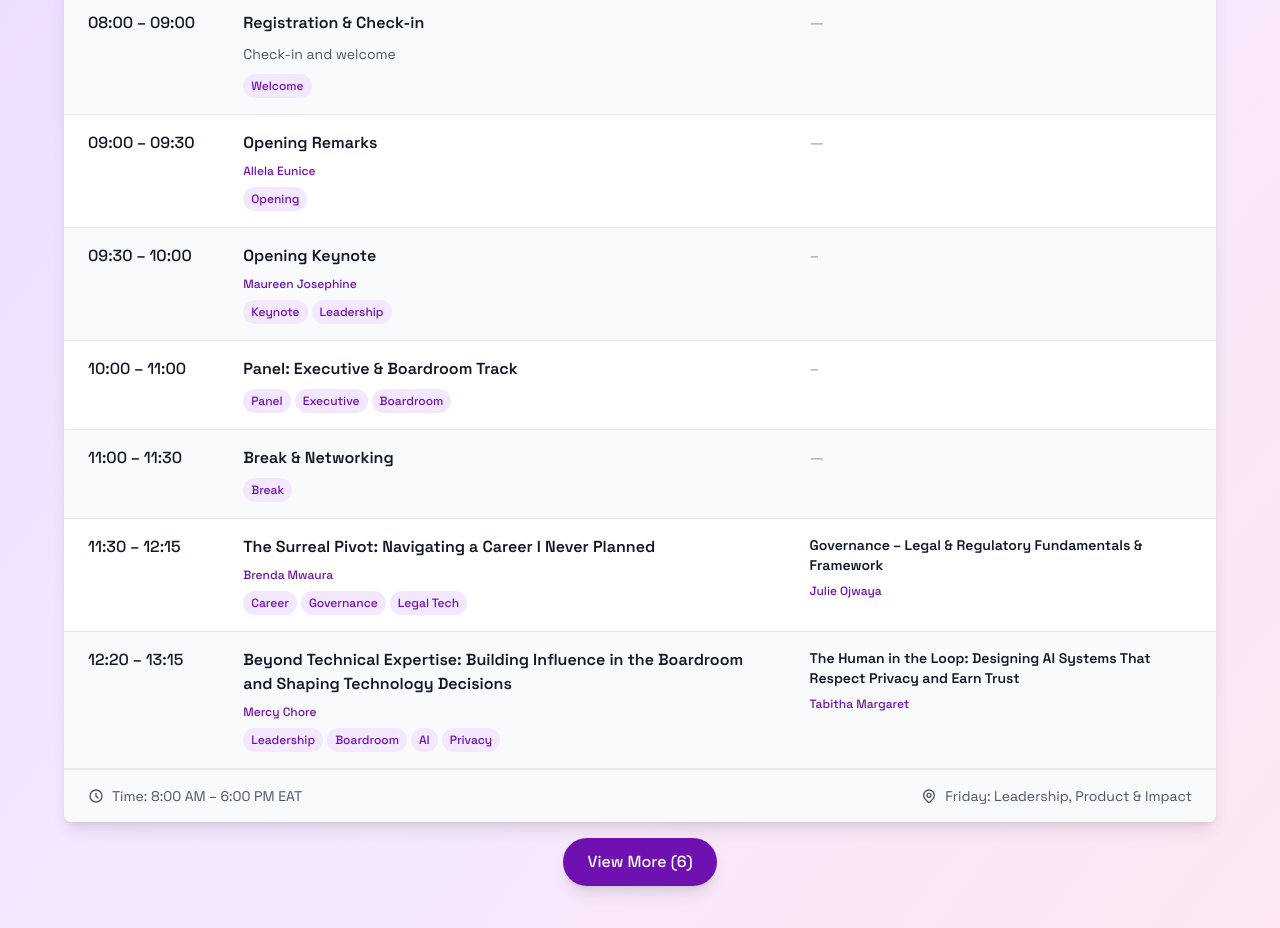
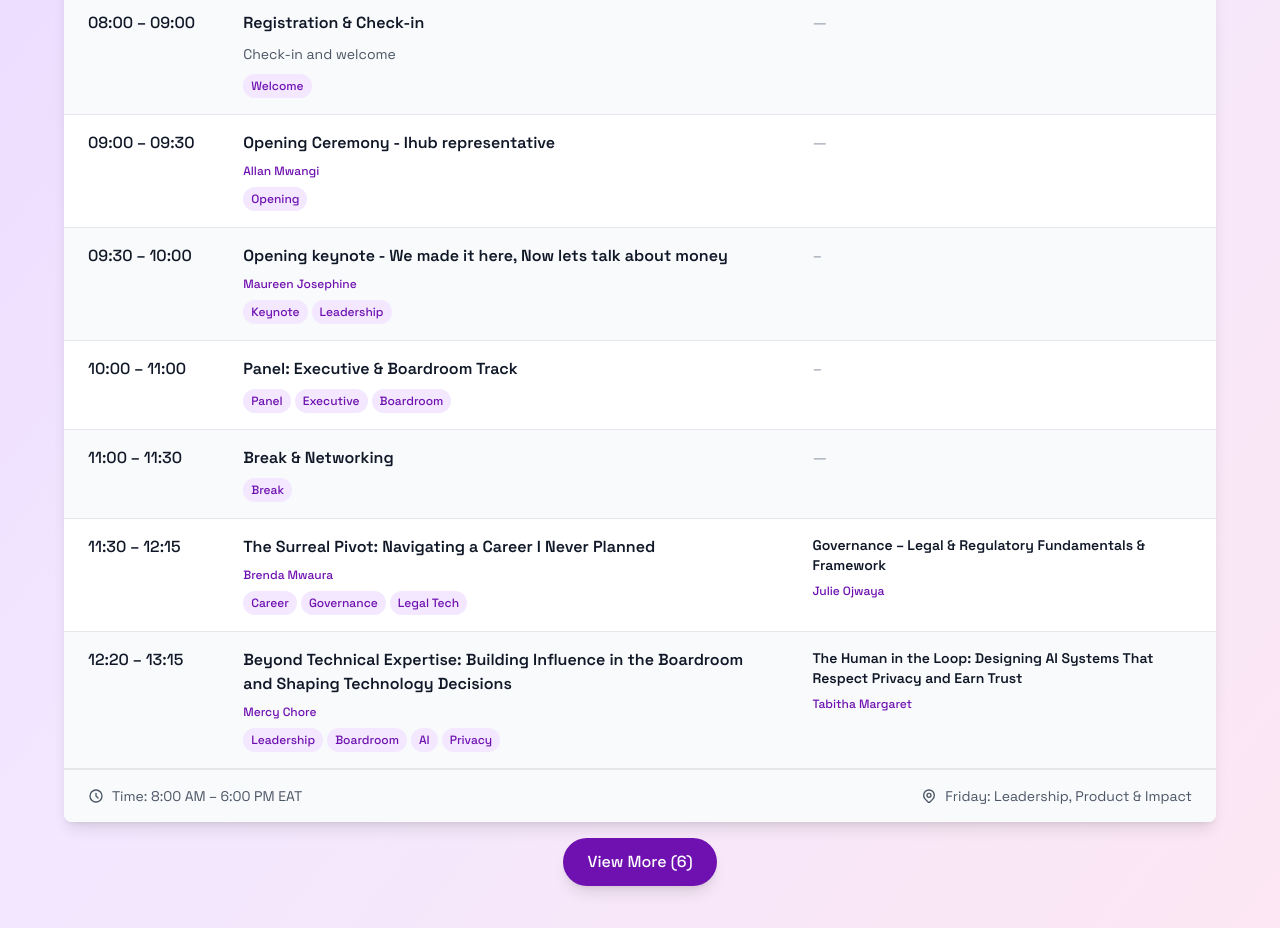
Before and after one commit to Tambua-WomenInTech-Blog/witsummitwebsite, a Next.js app: page / in a window 1280 px wide. Shown: the part 8900-9828 px from the top of the page. Built offline with nearby package versions, Linux system fonts and the light colour scheme.

Commit message:
fix: update agenda

```diff
--- a/src/app/past-events/2025/components/past-agenda-table.tsx
+++ b/src/app/past-events/2025/components/past-agenda-table.tsx
@@ -41,13 +41,13 @@ export const defaultScheduleData: DaySchedule[] = [
       },
       {
         time: "09:00 – 09:30",
-        title: "Opening Remarks",
-        speaker: "Allela Eunice",
+        title: "Opening Ceremony - Ihub representative",
+        speaker: "Allan Mwangi",
         tags: ["Opening"],
       },
       {
         time: "09:30 – 10:00",
-        title: "Opening Keynote",
+        title: "Opening keynote - We made it here, Now lets talk about money",
         speaker: "Maureen Josephine",
         tags: ["Keynote", "Leadership"],
       },
@@ -91,7 +91,7 @@ export const defaultScheduleData: DaySchedule[] = [
       {
         time: "14:20 – 15:00",
         title: "Kopo Kopo Sponsor-Led APIs brief",
-        speaker: "Sponsor-Led session (Kopo Kopo)",
+        speaker: "Sponsor-Led session (Kopo Kopo) - Doreen Chemweno",
         tags: ["Finance", "Career", "Growth"],
         breakout: {
           title:
@@ -108,7 +108,7 @@ export const defaultScheduleData: DaySchedule[] = [
       },
       {
         time: "16:00 – 16:45",
-        title: "Wellness Activity Session",
+        title: "Wellness Activity Session: Pause. Breathe. Reconnect.",
         tags: ["Wellness", "Mental Health"],
       },
       {
```
